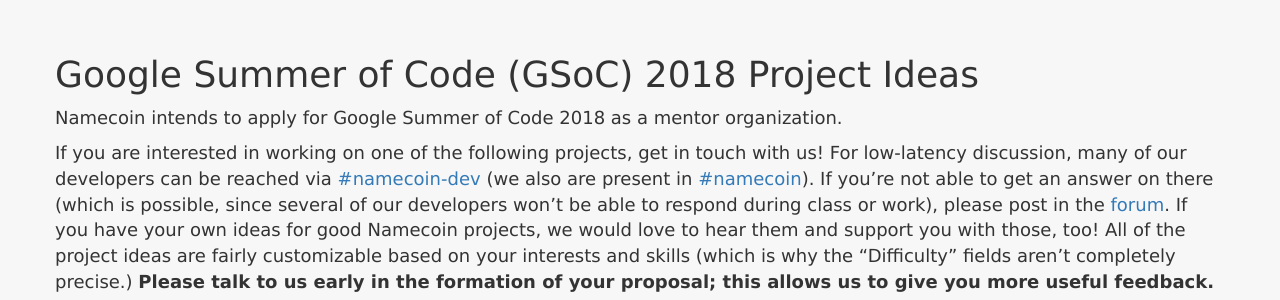
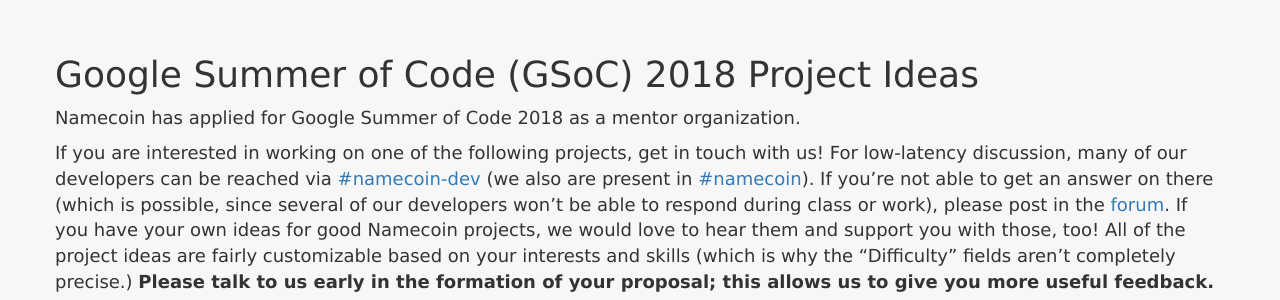
Before and after one commit to JeremyRand/namecoin.org, a Jekyll site: the page built from contribute/gsoc-2018/index.md, in a window 1280 px wide and 900 px high. Shown: the part 355-655 px from the top of the window. Built offline with Jekyll 4.4.1, drawn with Linux system fonts in a browser that asks for light colours; nearby versions of some CDN libraries; library files that are not in the unit come from our copies.

Commit message:
GSoC 2018: We've applied.

```diff
--- a/contribute/gsoc-2018/index.md
+++ b/contribute/gsoc-2018/index.md
@@ -5,7 +5,7 @@ title: Google Summer of Code (GSoC) 2018 Project Ideas
 
 {::options parse_block_html="true" /}
 
-Namecoin intends to apply for Google Summer of Code 2018 as a mentor organization.
+Namecoin has applied for Google Summer of Code 2018 as a mentor organization.
 
 If you are interested in working on one of the following projects, get in touch with us! For low-latency discussion, many of our developers can be reached via [#namecoin-dev]({{site.baseurl}}resources/chat/#namecoin-dev) (we also are present in [#namecoin]({{site.baseurl}}resources/chat/#namecoin)). If you're not able to get an answer on there (which is possible, since several of our developers won't be able to respond during class or work), please post in the [forum](https://forum.namecoin.org/). If you have your own ideas for good Namecoin projects, we would love to hear them and support you with those, too!  All of the project ideas are fairly customizable based on your interests and skills (which is why the "Difficulty" fields aren't completely precise.)  **Please talk to us early in the formation of your proposal; this allows us to give you more useful feedback.**
 
```
